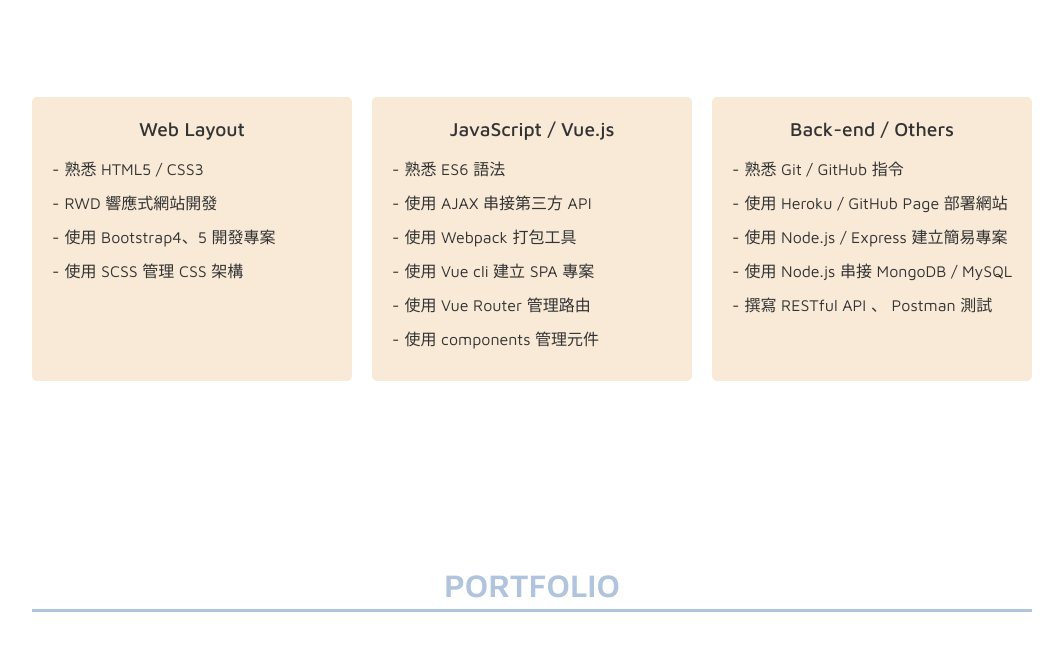
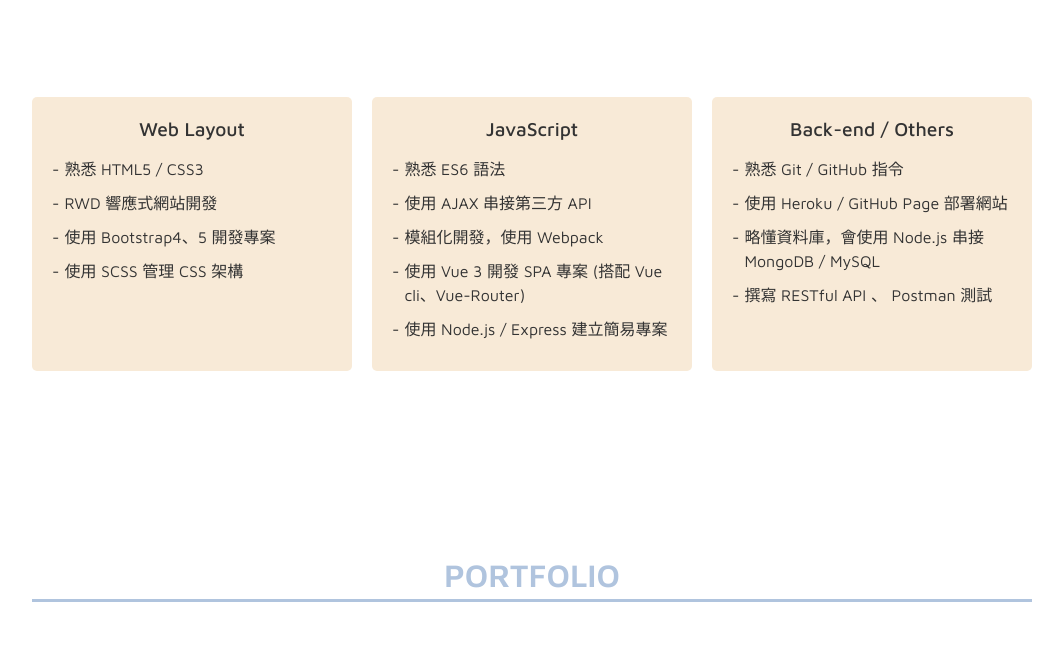
Before and after one commit to yuting0909/online-resume, a plain HTML site: page index.html in a window 1280 px wide. Shown: the part 1388-2046 px from the top of the page, without its empty margins (108-1171 px from the left). Drawn offline with Linux system fonts and the light colour scheme; files whose address does not match are found by name.

Commit message:
Update skills

```diff
--- a/index.html
+++ b/index.html
@@ -79,14 +79,13 @@
           </ul>
         </div>
         <div class="skill">
-          <h3 class="skill-name">JavaScript / Vue.js</h3>
+          <h3 class="skill-name">JavaScript</h3>
           <ul class="skill-description">
             <li class="list-item"><span>-</span><span>熟悉 ES6 語法</span></li>
             <li class="list-item"><span>-</span><span>使用 AJAX 串接第三方 API</span></li>
-            <li class="list-item"><span>-</span><span>使用 Webpack 打包工具</span></li>
-            <li class="list-item"><span>-</span><span>使用 Vue cli 建立 SPA 專案</span></li>
-            <li class="list-item"><span>-</span><span>使用 Vue Router 管理路由</span></li>
-            <li class="list-item"><span>-</span><span>使用 components 管理元件</span></li>
+            <li class="list-item"><span>-</span><span>模組化開發，使用 Webpack</span></li>
+            <li class="list-item"><span>-</span><span>使用 Vue 3 開發 SPA 專案 (搭配 Vue cli、Vue-Router)</span></li>
+            <li class="list-item"><span>-</span><span>使用 Node.js / Express 建立簡易專案</span></li>
           </ul>
         </div>
         <div class="skill">
@@ -94,8 +93,7 @@
           <ul class="skill-description">
             <li class="list-item"><span>-</span><span>熟悉 Git / GitHub 指令</span></li>
             <li class="list-item"><span>-</span><span>使用 Heroku / GitHub Page 部署網站</span></li>
-            <li class="list-item"><span>-</span><span>使用 Node.js / Express 建立簡易專案</span></li>
-            <li class="list-item"><span>-</span><span>使用 Node.js 串接 MongoDB / MySQL</span></li>
+            <li class="list-item"><span>-</span><span>略懂資料庫，會使用 Node.js 串接 MongoDB / MySQL</span></li>
             <li class="list-item"><span>-</span><span>撰寫 RESTful API 、 Postman 測試</span></li>
           </ul>
         </div>
```
Also changed, not shown: images/yuting0909.github.io_online-resume_.png (added).
